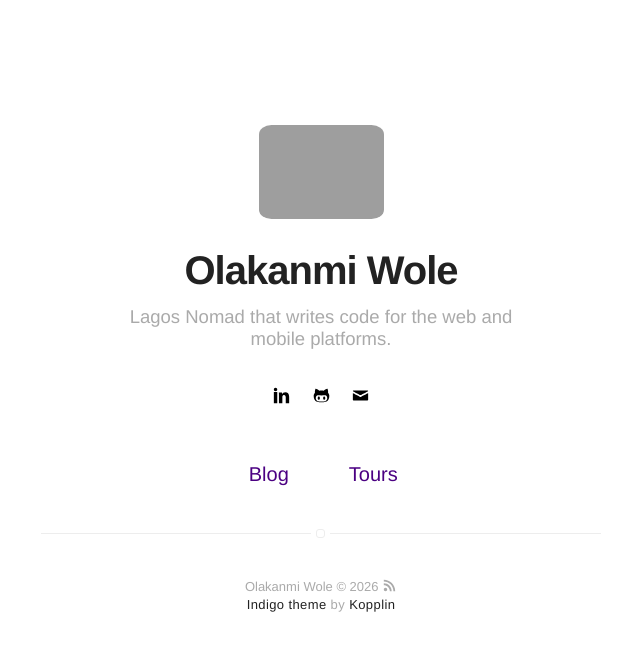
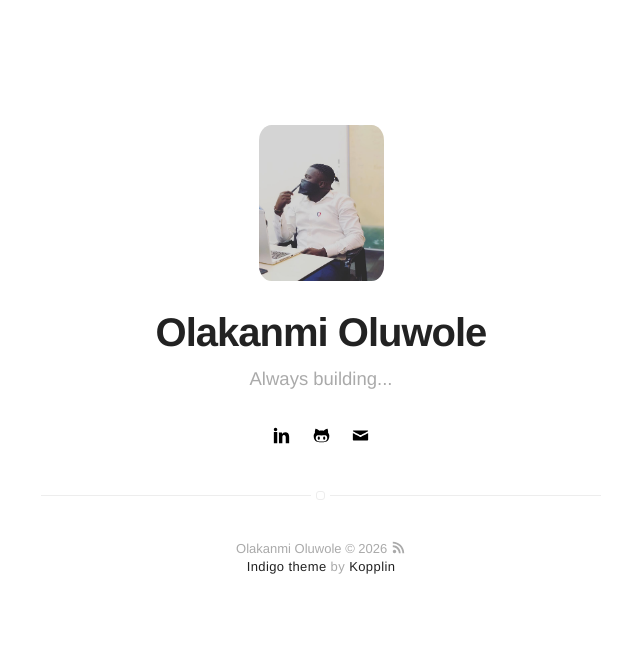
Before and after one commit to lagosnomad/mczlatan.github.io, a Jekyll site: the page built from index.html, in a window 1280 px wide. Shown: the top 651 px of the page, without its empty margins (319-959 px from the left). Built offline with Jekyll 4.4.1, drawn with Linux system fonts in a browser that asks for light colours.

Commit message:
Update _config.yml

```diff
--- a/_config.yml
+++ b/_config.yml
@@ -1,6 +1,6 @@
 # main text of home
-name: Olakanmi Wole
-bio: Lagos Nomad that writes code for the web and mobile platforms.
+name: Olakanmi Oluwole
+bio: Always building...
 
 # twitter summary info
 description: A blog about technology and stuff related
@@ -8,7 +8,7 @@ description: A blog about technology and stuff related
 # if it's an external image, update below for true
 # better with square images
 external-image: false
-picture: assets/images/profile.jpg
+picture: assets/images/laylay.jpg
 
 # If you want to include your resume, set to true
 # and specify source (external or local).
@@ -74,8 +74,8 @@ projects: false
 
 # if you don't need "about" or "blog", comment them out below
 about: false
-blog: true
-tours: true
+blog: false
+tours: false
 
 # do you want to show the "read time" of the posts?
 read-time: true
```
